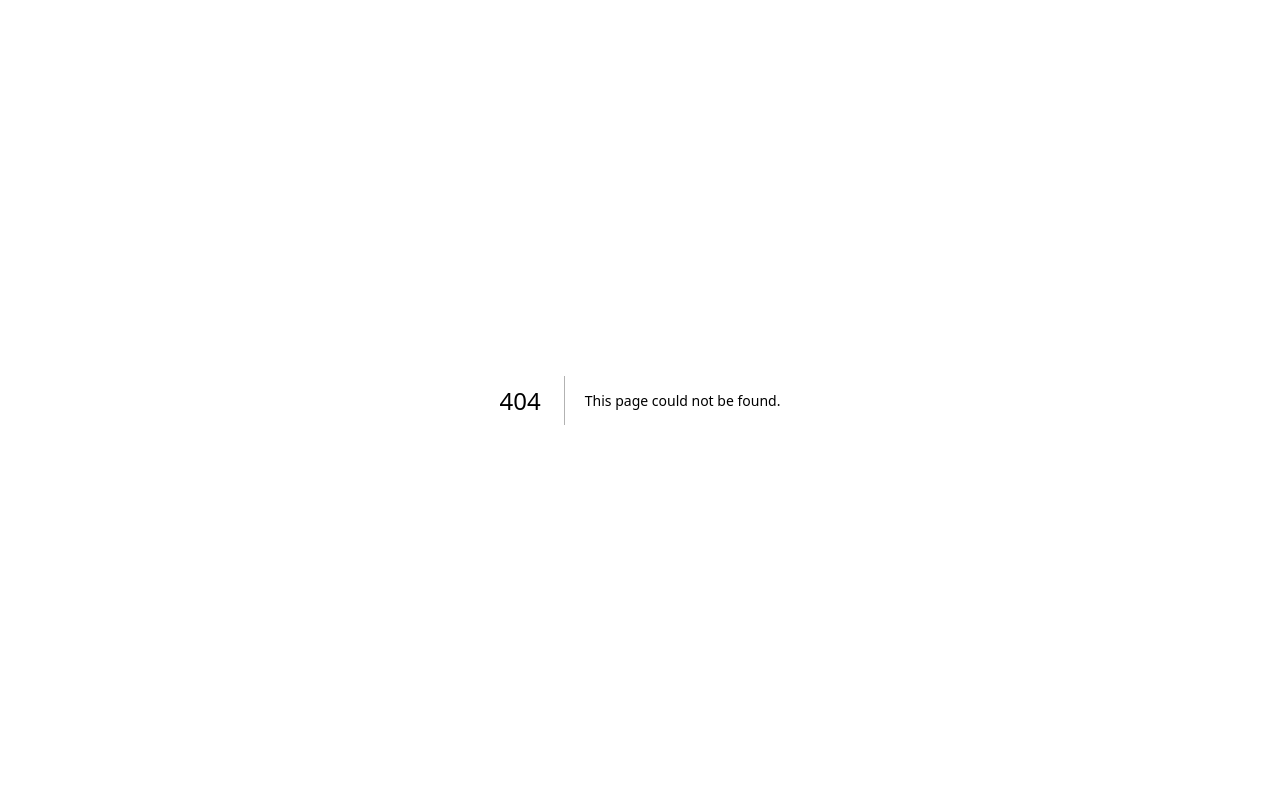
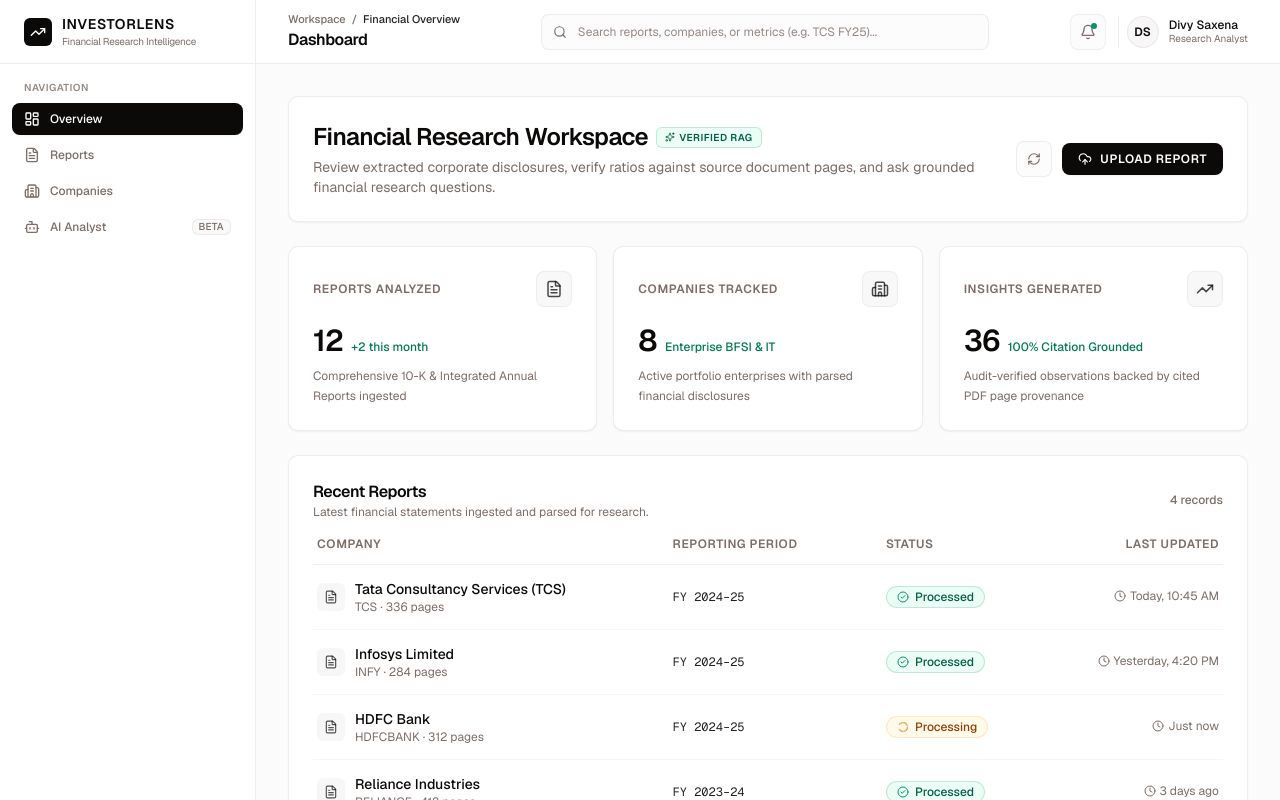
Before and after one commit to divysaxena24/InvestorLens, a Next.js app in the folder frontend/: page /dashboard in a window 1280 px wide. Before the commit this address had no page. Shown: the top 800 px of the page. Built offline with nearby package versions, Linux system fonts and the light colour scheme; a web font is replaced by a local one.

Commit message:
feat(dashboard): assemble main dashboard page

```diff
--- /dev/null
+++ b/frontend/src/app/dashboard/page.tsx
@@ -0,0 +1,116 @@
+"use client"
+
+import React, { useState } from "react"
+import { UploadCloud, Sparkles, RefreshCw } from "lucide-react"
+import { DashboardSidebar } from "@/components/dashboard/dashboard-sidebar"
+import { DashboardHeader } from "@/components/dashboard/dashboard-header"
+import { MetricCard } from "@/components/dashboard/metric-card"
+import { RecentReports } from "@/components/dashboard/recent-reports"
+import { FinancialInsights } from "@/components/dashboard/financial-insights"
+
+export default function DashboardPage() {
+  const [sidebarOpen, setSidebarOpen] = useState(false)
+
+  return (
+    <div className="flex min-h-screen bg-muted/30 text-foreground">
+      {/* Desktop Sidebar */}
+      <div className="hidden md:flex md:w-64 md:flex-col md:shrink-0">
+        <DashboardSidebar />
+      </div>
+
+      {/* Mobile Sidebar Overlay */}
+      {sidebarOpen && (
+        <div className="fixed inset-0 z-50 flex md:hidden">
+          <div
+            className="fixed inset-0 bg-foreground/20 backdrop-blur-xs transition-opacity"
+            onClick={() => setSidebarOpen(false)}
+            aria-hidden="true"
+          />
+          <div className="relative flex w-64 max-w-xs flex-1 flex-col bg-card">
+            <DashboardSidebar />
+          </div>
+        </div>
+      )}
+
+      {/* Main Content Area */}
+      <div className="flex flex-1 flex-col overflow-hidden">
+        <DashboardHeader onToggleSidebar={() => setSidebarOpen(!sidebarOpen)} />
+
+        <main className="flex-1 overflow-y-auto px-4 py-6 sm:px-8 sm:py-8">
+          <div className="mx-auto flex max-w-7xl flex-col gap-6">
+            {/* Overview Banner Section */}
+            <div className="flex flex-col gap-4 rounded-lg border border-border/70 bg-card p-6 shadow-xs sm:flex-row sm:items-center sm:justify-between">
+              <div>
+                <div className="flex items-center gap-2">
+                  <h1 className="text-xl font-semibold tracking-tight text-foreground sm:text-2xl">
+                    Financial Research Workspace
+                  </h1>
+                  <span className="hidden items-center gap-1 rounded-sm border border-emerald-600/20 bg-emerald-50 px-2 py-0.5 text-[0.625rem] font-semibold uppercase tracking-wider text-emerald-800 sm:inline-flex dark:border-emerald-500/30 dark:bg-emerald-950/40 dark:text-emerald-400">
+                    <Sparkles className="size-2.5" />
+                    Verified RAG
+                  </span>
+                </div>
+                <p className="mt-1 text-xs text-muted-foreground sm:text-sm">
+                  Review extracted corporate disclosures, verify ratios against source document pages, and ask grounded financial research questions.
+                </p>
+              </div>
+
+              {/* Action Buttons */}
+              <div className="flex items-center gap-2.5 shrink-0">
+                <button
+                  type="button"
+                  aria-label="Refresh workspace"
+                  className="inline-flex size-9 items-center justify-center rounded-md border border-border/70 bg-muted/20 text-muted-foreground transition-colors hover:bg-muted/50 hover:text-foreground"
+                >
+                  <RefreshCw className="size-3.5" />
+                </button>
+                <button
+                  type="button"
+                  className="inline-flex items-center gap-2 rounded-md bg-foreground px-4 py-2 text-xs font-semibold uppercase tracking-wider text-background shadow-xs transition-opacity hover:opacity-90"
+                >
+                  <UploadCloud className="size-3.5" />
+                  <span>Upload Report</span>
+                </button>
+              </div>
+            </div>
+
+            {/* Three Metric Cards */}
+            <section aria-label="Key Performance Indicators" className="grid grid-cols-1 gap-4 sm:grid-cols-3">
+              <MetricCard
+                title="Reports Analyzed"
+                value="12"
+                contextLabel="Comprehensive 10-K & Integrated Annual Reports ingested"
+                iconName="reports"
+                trendText="+2 this month"
+              />
+              <MetricCard
+                title="Companies Tracked"
+                value="8"
+                contextLabel="Active portfolio enterprises with parsed financial disclosures"
+                iconName="companies"
+                trendText="Enterprise BFSI & IT"
+              />
+              <MetricCard
+                title="Insights Generated"
+                value="36"
+                contextLabel="Audit-verified observations backed by cited PDF page provenance"
+                iconName="insights"
+                trendText="100% Citation Grounded"
+              />
+            </section>
+
+            {/* Recent Reports Table */}
+            <section aria-label="Recent Reports">
+              <RecentReports />
+            </section>
+
+            {/* Financial Insights Cards */}
+            <section aria-label="Financial Insights">
+              <FinancialInsights />
+            </section>
+          </div>
+        </main>
+      </div>
+    </div>
+  )
+}
```
